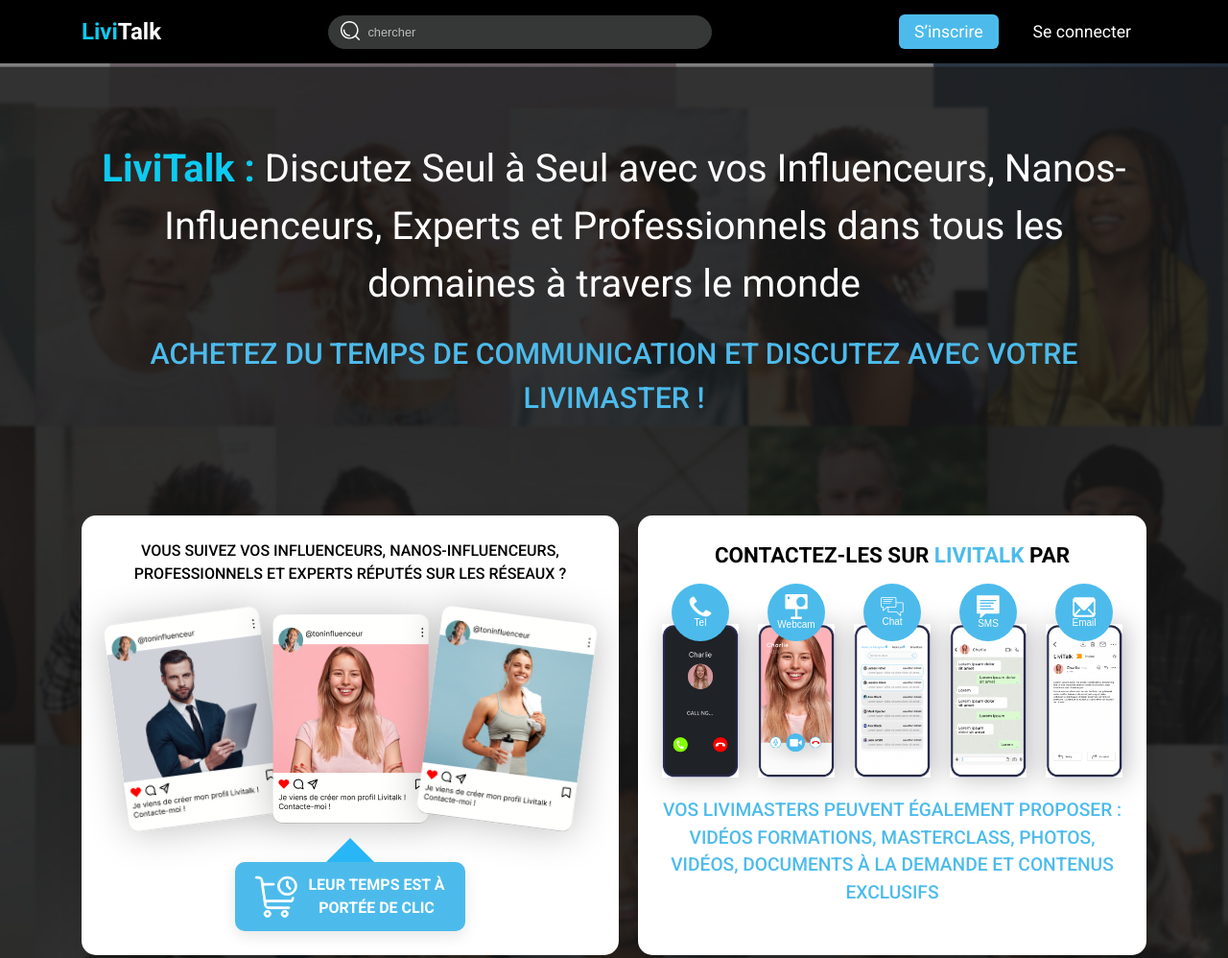
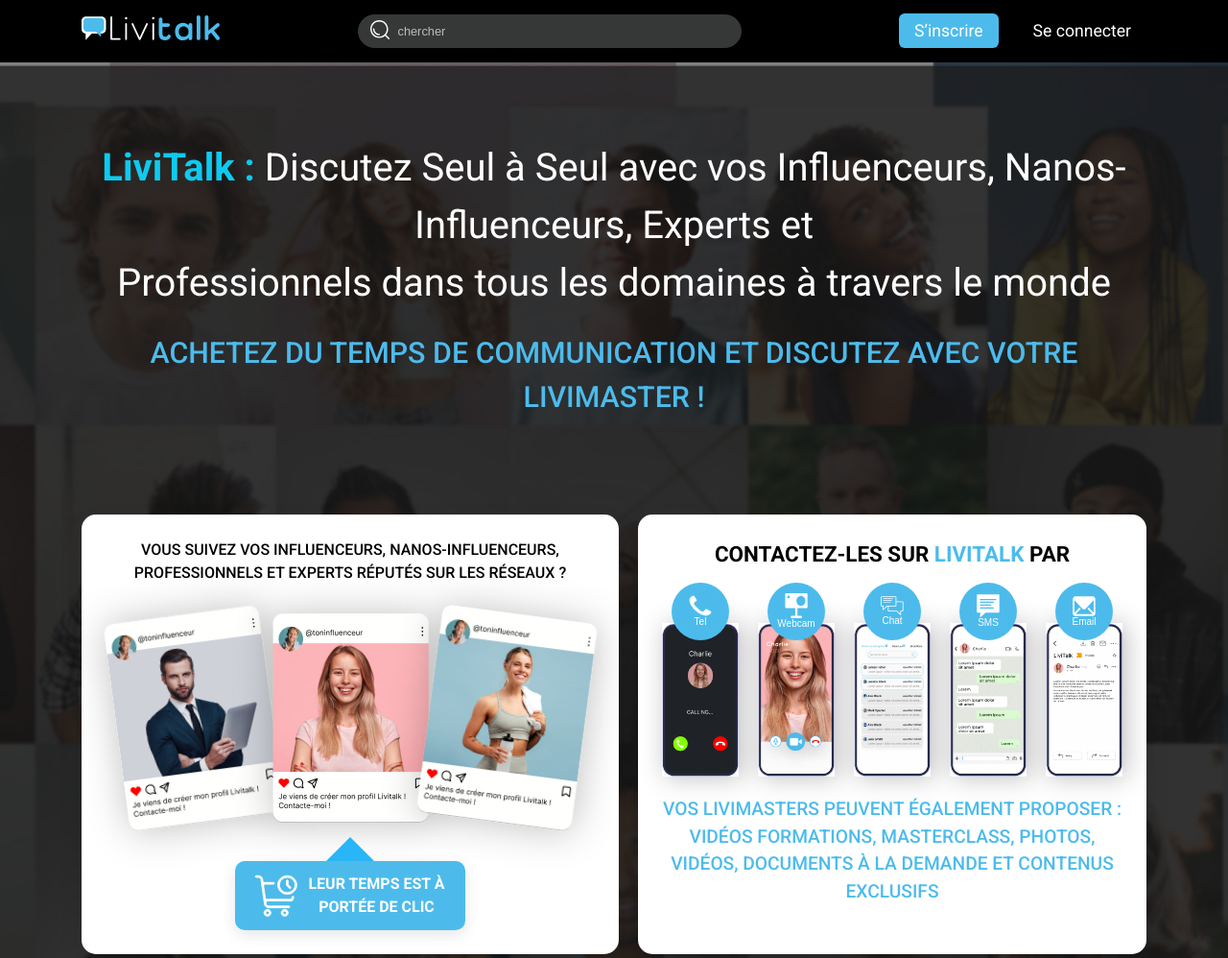
Before and after one commit to nirbhayrana123/live-talk-Nicolas, a plain HTML site: page index.html in a window 1280 px wide. Shown: the top 998 px of the page at 96% size. Drawn offline with nearby package versions, Linux system fonts and the light colour scheme.

Commit message:
commit amirt d

```diff
--- a/index.html
+++ b/index.html
@@ -19,7 +19,9 @@
   <!-- Header -->
   <header class="header">
     <div class="container header-flex">
-      <div class="logo">Livi<span>Talk</span></div>
+      <div class="logo">
+        <a href="#"><img src="./images/logo.svg"></a>
+      </div>
       <div class="search-box">
         <button class="search-icon">
           <img src="images/icon_chercher_chercher_default.svg">
@@ -47,7 +49,7 @@
       <h1>
         <span class="blue">LiviTalk :</span> Discutez Seul à Seul
         avec vos Influenceurs,
-        Nanos-Influenceurs, Experts et Professionnels dans tous les
+        Nanos-Influenceurs, Experts et<br> Professionnels dans tous les
         domaines à travers le monde
       </h1>
       <p>ACHETEZ DU TEMPS DE COMMUNICATION ET DISCUTEZ AVEC VOTRE
--- a/style.css
+++ b/style.css
@@ -142,15 +142,8 @@ button.search-icon {
     align-items: center;
 }
 
-.logo {
-    font-size: 24px;
-    font-weight: bold;
-    color: #0dcaf0;
-}
 
-.logo span {
-    color: #fff;
-}
+
 
 .nav a {
     margin-left: 20px;
@@ -341,6 +334,9 @@ h2 {
 .slider-wrapper {
     position: relative;
     width: 100%;
+    display: flex;
+    align-items: center;
+    justify-content: center;
 }
 
 .slider {
@@ -380,7 +376,7 @@ h2 {
     font-weight: 500;
     cursor: pointer;
     transition: all 0.3s ease;
-    width: 240px;
+    width: 310px;
 }
 
 button.arrow.left {
```
